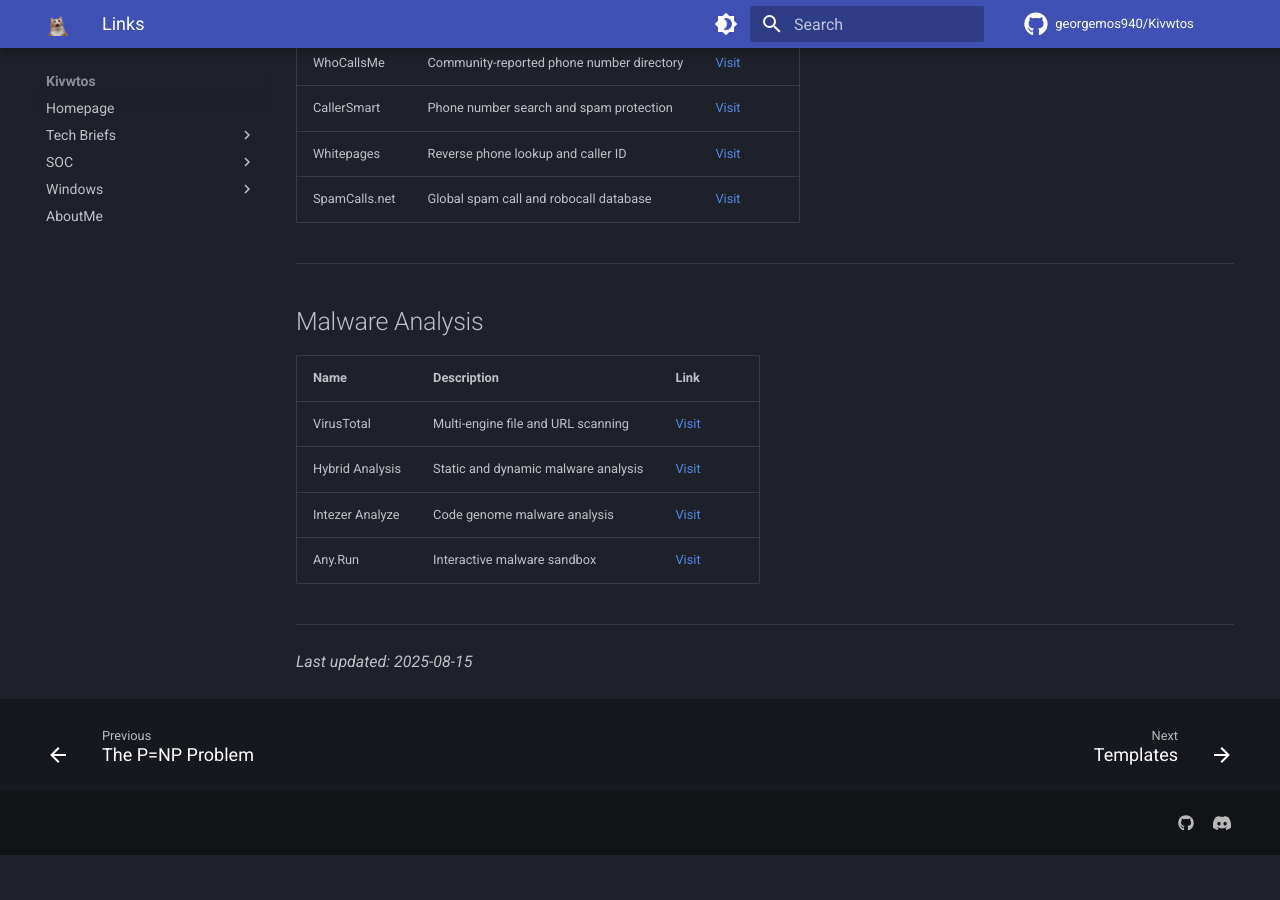
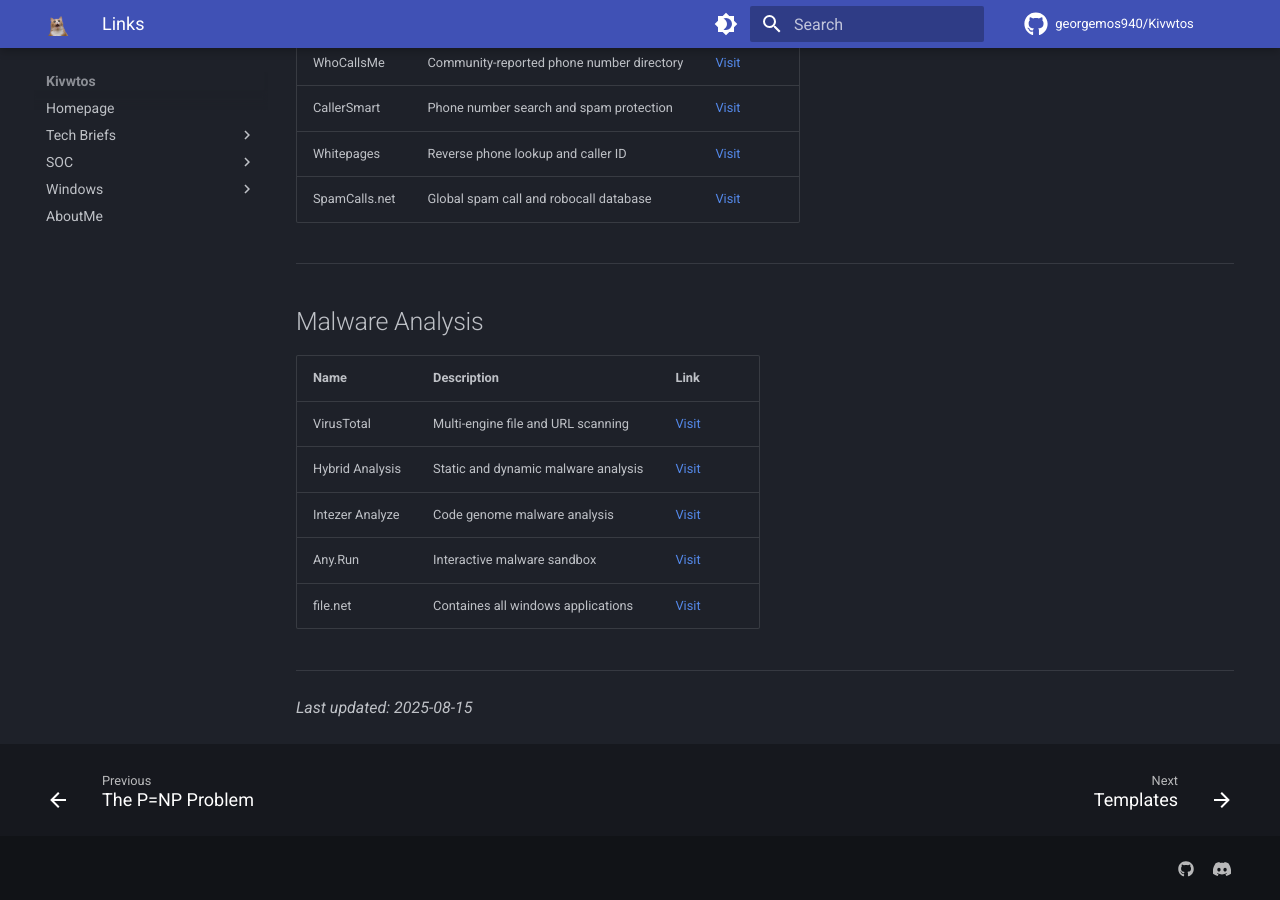
Before and after one commit to georgemos940/Kivwtos, an MkDocs documentation site: the page built from docs/soc/links.md, in a window 1280 px wide and 900 px high, scrolled down 2652 px. Built offline with MkDocs 1.6.1 and Material for MkDocs 9.7.7, drawn with Linux system fonts in a browser that asks for light colours; comment, search, counter and statistics services are not loaded; before the commit the page ends 3507 px from its top, so only the background shows below that.

Commit message:
added file.net

```diff
--- a/docs/soc/links.md
+++ b/docs/soc/links.md
@@ -89,6 +89,7 @@
 | Hybrid Analysis | Static and dynamic malware analysis       | [Visit](https://www.hybrid-analysis.com/) |
 | Intezer Analyze | Code genome malware analysis              | [Visit](https://analyze.intezer.com/)     |
 | Any.Run         | Interactive malware sandbox               | [Visit](https://any.run/)                 |
+| file.net        | Containes all windows applications        | [Visit](https://www.file.net/process)     |
 
 ---
 
```
